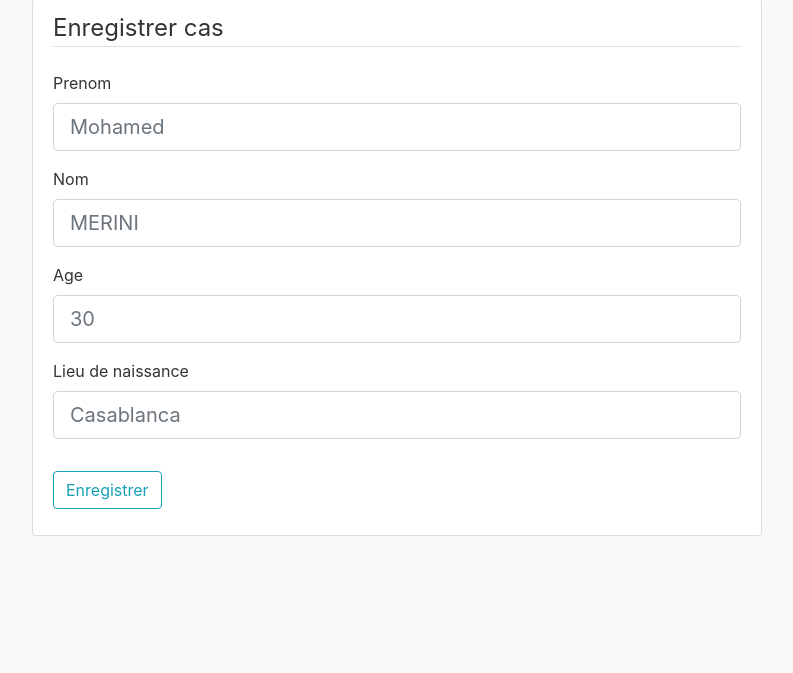
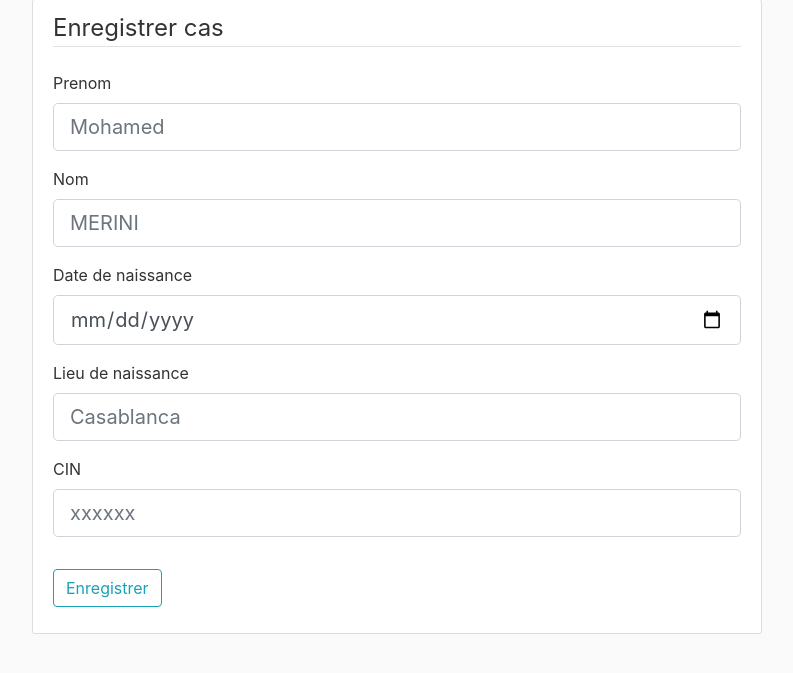
Before and after one commit to halimasoulb/GeoLocalisation, a Flask app: page /register in a window 1280 px wide. Shown: the part 81-754 px from the top of the page, without its empty margins (53-846 px from the left). Run offline with Flask 2, Linux system fonts and the light colour scheme; some libraries are stand-ins or nearby versions.

Commit message:
full registrqtion form

```diff
--- a/app.py
+++ b/app.py
@@ -2,6 +2,7 @@ from flask import Flask, render_template, url_for, flash, redirect, request
 from forms import RegistrationForm
 from dbconnect import connection
 from pymysql import escape_string as thwart
+from datetime import datetime
 import json
 
 
@@ -21,13 +22,15 @@ def register():
 
 
     if request.method == "POST" and form.validate():
+        date_enregistrement =  datetime.now().strftime('%Y-%m-%d %H:%M:%S')
         prenom = form.prenom.data
         nom = form.nom.data
-        age = form.age.data
+        date_de_naissance = form.date_de_naissance.data.strftime('%Y-%m-%d %H:%M:%S')
         lieu_de_naissance = form.lieu_de_naissance.data
+        cin = form.cin.data
         c,conn = connection()
-        c.execute("INSERT INTO  patients (prenom, nom, age, lieu_de_naissance) VALUES (%s, %s, %s, %s)",
-                (thwart(prenom), thwart(nom), thwart(age), thwart(lieu_de_naissance)))
+        c.execute("INSERT INTO  register (prenom, nom, date_de_naissance, lieu_de_naissance, cin, date_enregistrement) VALUES (%s, %s, %s, %s, %s, %s)",
+                (thwart(prenom), thwart(nom), thwart(date_de_naissance), thwart(lieu_de_naissance), thwart(cin), thwart(date_enregistrement)))
 
         conn.commit()
         flash("Cas enregistre")
--- a/forms.py
+++ b/forms.py
@@ -1,5 +1,5 @@
 from flask_wtf import FlaskForm
-from wtforms import StringField, PasswordField, SubmitField, BooleanField
+from wtforms import StringField, DateField, SubmitField
 from wtforms.validators import DataRequired, Length, Email, EqualTo
 
 
@@ -8,9 +8,12 @@ class RegistrationForm(FlaskForm):
                            validators=[DataRequired(), Length(min=2, max=20)], render_kw={"placeholder": "Mohamed"})
     nom = StringField('Nom',
                         validators=[DataRequired(), Length(min=2, max=20)], render_kw={"placeholder": "MERINI"})
-    age =  StringField('Age',
-    					validators=[DataRequired(), Length(min=1, max=3)], render_kw={"placeholder": "30"})
+
+    date_de_naissance = DateField('Date de naissance', format='%Y-%m-%d', render_kw={"placeholder": "1997-06-24"} )
+
     lieu_de_naissance =  StringField('Lieu de naissance',
     					validators=[DataRequired(), Length(min=2, max=20)], render_kw={"placeholder": "Casablanca"})
+    cin = StringField('CIN',
+                           validators=[DataRequired(), Length(min=8, max=9)], render_kw={"placeholder": "xxxxxx"})
 
     submit = SubmitField('Enregistrer')
--- a/templates/register.html
+++ b/templates/register.html
@@ -13,10 +13,13 @@
                     {{render_field(form.nom)}}
                 </div>
                 <div class="form-group">
-                    {{render_field(form.age)}}
+                    {{render_field(form.date_de_naissance)}}
                 </div>
                 <div class="form-group">
                     {{render_field(form.lieu_de_naissance)}}
+                </div>
+                 <div class="form-group">
+                    {{render_field(form.cin)}}
                 </div>
             </fieldset>
             <div class="form-group">
```
